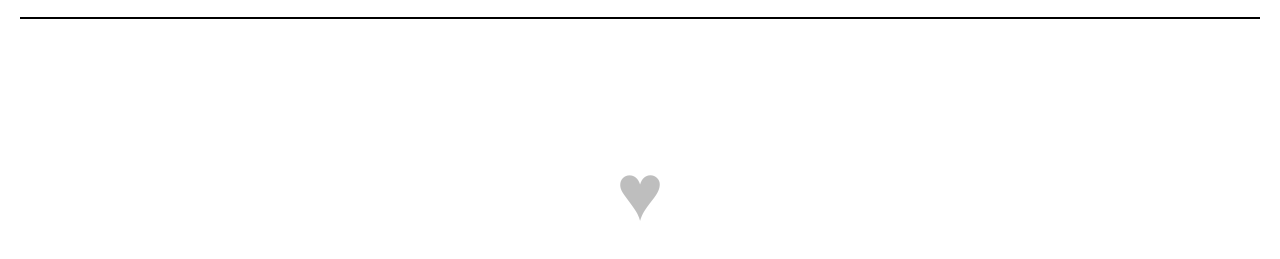
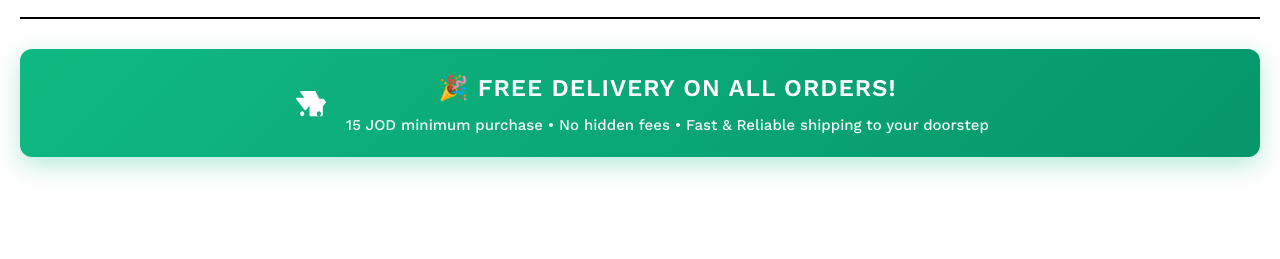
Before and after one commit to mohammad-orani/shopandshop, a plain HTML site: page frontend/favorites.html in a window 1280 px wide. Shown: the part 207-466 px from the top of the page. Drawn offline with nearby package versions, Linux system fonts and the light colour scheme; no server answers.

Commit message:
modified the minimum order amount to be dynamic on all screens

```diff
--- a/frontend/favorites.html
+++ b/frontend/favorites.html
@@ -302,7 +302,26 @@
             <h1 data-en="My Favorites" data-ar="المفضلة">My Favorites</h1>
             <span class="favorites-count-badge" id="favoritesCountBadge">0 items</span>
         </div>
-
+        <!-- Free Delivery Banner -->
+        <div
+            style="background: linear-gradient(135deg, #10b981 0%, #059669 100%); color: white; padding: 20px 30px; border-radius: 12px; margin-bottom: 30px; text-align: center; box-shadow: 0 8px 25px rgba(16, 185, 129, 0.3);">
+            <div style="display: flex; align-items: center; justify-content: center; gap: 15px; flex-wrap: wrap;">
+                <svg style="width: 40px; height: 40px; flex-shrink: 0;" fill="white" viewBox="0 0 24 24">
+                    <path
+                        d="M18 18.5a1.5 1.5 0 0 1-1 1.5 1.5 1.5 0 0 1-1.5-1.5 1.5 1.5 0 0 1 1.5-1.5 1.5 1.5 0 0 1 1 1.5M19.5 9.5h-2.54l-1.93-3.86C15.03 5.64 15 5.5 15 5.36c-.03-.14-.12-.27-.22-.38-.1-.11-.23-.19-.37-.22H6c-.42 0-.65.48-.39.81l2.39 3.29H3.5c-.42 0-.65.48-.39.81l5 6.5c.25.33.75.33 1 0l2-2.6V19c0 .55.45 1 1 1h6c.55 0 1-.45 1-1v-5l2-2.5c0-.28-.22-.5-.5-.5M8 18.5a1.5 1.5 0 0 1-1 1.5 1.5 1.5 0 0 1-1.5-1.5 1.5 1.5 0 0 1 1.5-1.5 1.5 1.5 0 0 1 1 1.5Z" />
+                </svg>
+                <div>
+                    <div style="font-weight: 800; font-size: 24px; margin-bottom: 5px; text-transform: uppercase; letter-spacing: 1px;"
+                        data-en="🎉 FREE DELIVERY ON ALL ORDERS!" data-ar="🎉 توصيل مجاني لجميع الطلبات!">🎉 FREE
+                        DELIVERY ON ALL ORDERS!</div>
+                    <div class="delivery-banner-subtitle" style="font-size: 15px; opacity: 0.95; font-weight: 500;"
+                        data-en-template="{amount} JOD minimum purchase • No hidden fees • Fast & Reliable shipping to your doorstep"
+                        data-ar-template="{amount} دينار حد أدنى للشراء • بدون رسوم خفية • شحن سريع وموثوق لعتبة بابك">
+                        15 JOD minimum purchase • No hidden fees • Fast & Reliable shipping to your doorstep
+                    </div>
+                </div>
+            </div>
+        </div>
         <!-- Favorites Grid -->
         <div class="favorites-grid" id="favoritesGrid">
             <!-- Products loaded by JavaScript -->
```
Also changed, not shown: frontend/category.html (+5 -4 lines), frontend/checkout.html (+5 -4 lines).
